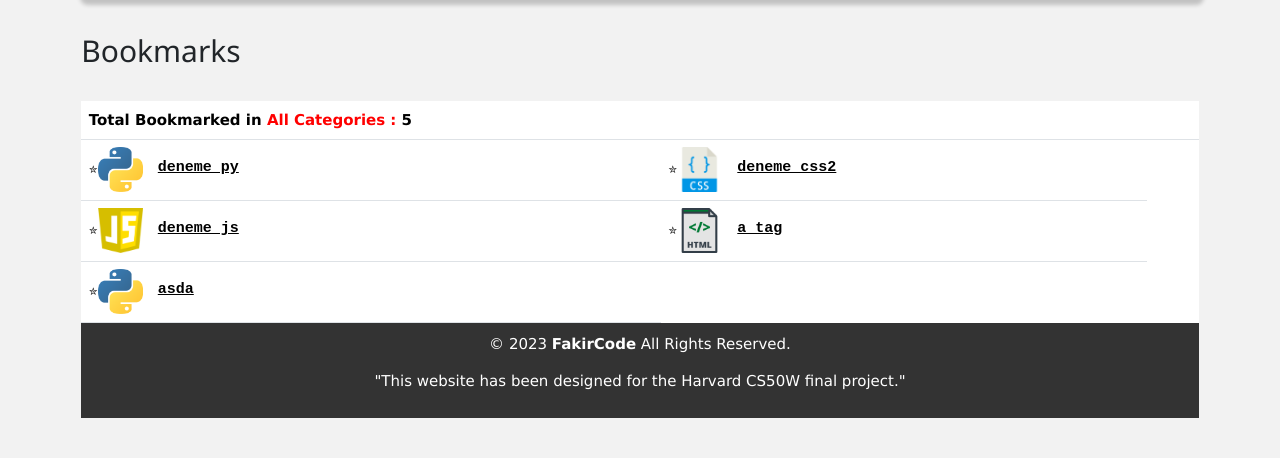
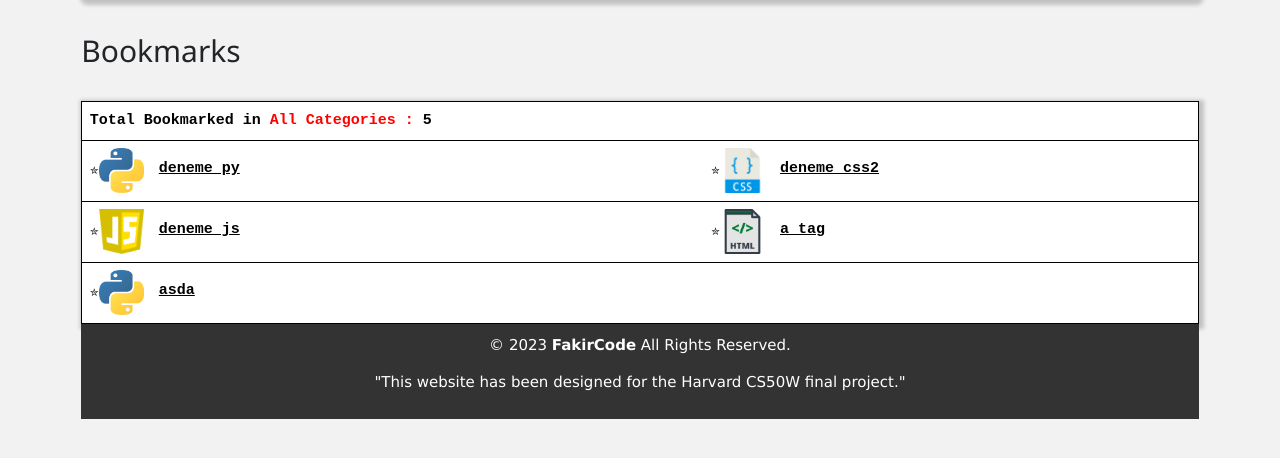
Before and after one commit to FakirHerif/capstone-cs50w, a Django app: page /bookmark in a window 1280 px wide. Shown: the part 109-567 px from the top of the page. Run offline with Django 3.2, Linux system fonts and the light colour scheme; a user stored in the database is signed in; data comes from the database, SQL or seed files in the repository; both versions use the stored data as it was after the commit; some libraries are stand-ins or nearby versions.

Commit message:
border style and shadow effects were given to the tables in bookmark.html and display category.html

```diff
--- a/capstone/static/capstone/styles.css
+++ b/capstone/static/capstone/styles.css
@@ -323,3 +323,11 @@ footer {
     margin: 10px;
     font-size: 20px;
 }
+
+#displayCategoryTable {
+    font-family: 'Courier New', Courier, monospace;
+    font-weight: bold;
+    border: 1px black solid;
+    box-shadow: 2px 2px 4px 3px rgba(0, 0, 0, 0.2);
+    background-color: #ffffff55;
+}
--- a/capstone/templates/capstone/bookmark.html
+++ b/capstone/templates/capstone/bookmark.html
@@ -3,12 +3,10 @@
 {% block body %}
     <h2>Bookmarks</h2>
     <br>
-    <table class="table align-middle mb-0 bg-white">
+    <table id="displayCategoryTable" class="table align-middle mb-0 bg-white">
         <thead class="bg-light">
             <tr>
               <th>Total Bookmarked in <strong style="color: red;">{% if selected_category %}{{ selected_category }} : {% else %}All Categories : {% endif %}</strong>{{ input|length }}</th>
-                <th></th>
-                <th></th>
                 <th></th>
             </tr>
         </thead>
--- a/capstone/templates/capstone/displayCategory.html
+++ b/capstone/templates/capstone/displayCategory.html
@@ -7,7 +7,7 @@
 {% block body %}
     <h2>Topics</h2>
     <br>
-    <table class="table align-middle mb-0 bg-white">
+    <table id="displayCategoryTable" class="table align-middle mb-0 bg-white">
         <thead class="bg-light">
             <tr>
               <th>Total <strong style="color: red;">{% if selected_category %}{{ selected_category }}{% else %}All Categories{% endif %}</strong> Topics: {{ input|length }}</th>
--- a/capstone/templates/capstone/input.html
+++ b/capstone/templates/capstone/input.html
@@ -150,6 +150,7 @@
 
 
     <h2>Comments</h2>
+    <h2>---YORUM YAZABİLMEK İÇİN GİRİŞ YAPIN!!---</h2>
 {% if user.is_authenticated %}
     <div id="comments-container">
         <form id="comment-form" action="{% url 'addComment' id=input.id slug=input.title|slugify %}" method="POST">
@@ -424,7 +425,7 @@
                 const notesContent = document.getElementById("notesContent");
                 const notesContentContent = document.getElementById("notesContentContent");
                 const notesContentTitle = document.getElementById("notesContentTitle");
-
+                const notesContentOwner = document.getElementById("notesContentOwner");
                 const notesContentButtons = document.getElementById("noteButtons");
 
                 const selectedNote = notesData.notes.find(note => note.title === noteTitle);
```
Also changed, not shown: db.sqlite3.
